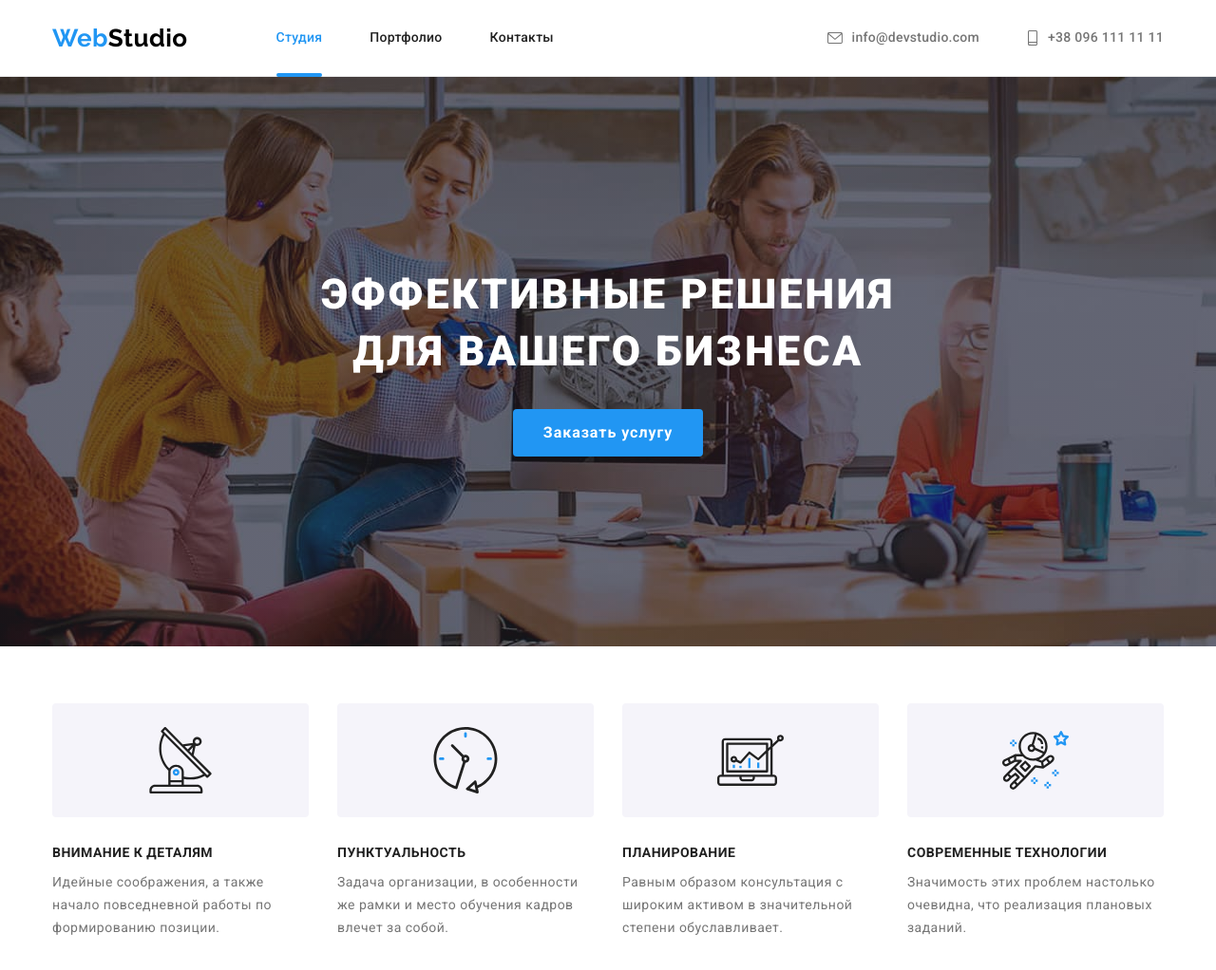
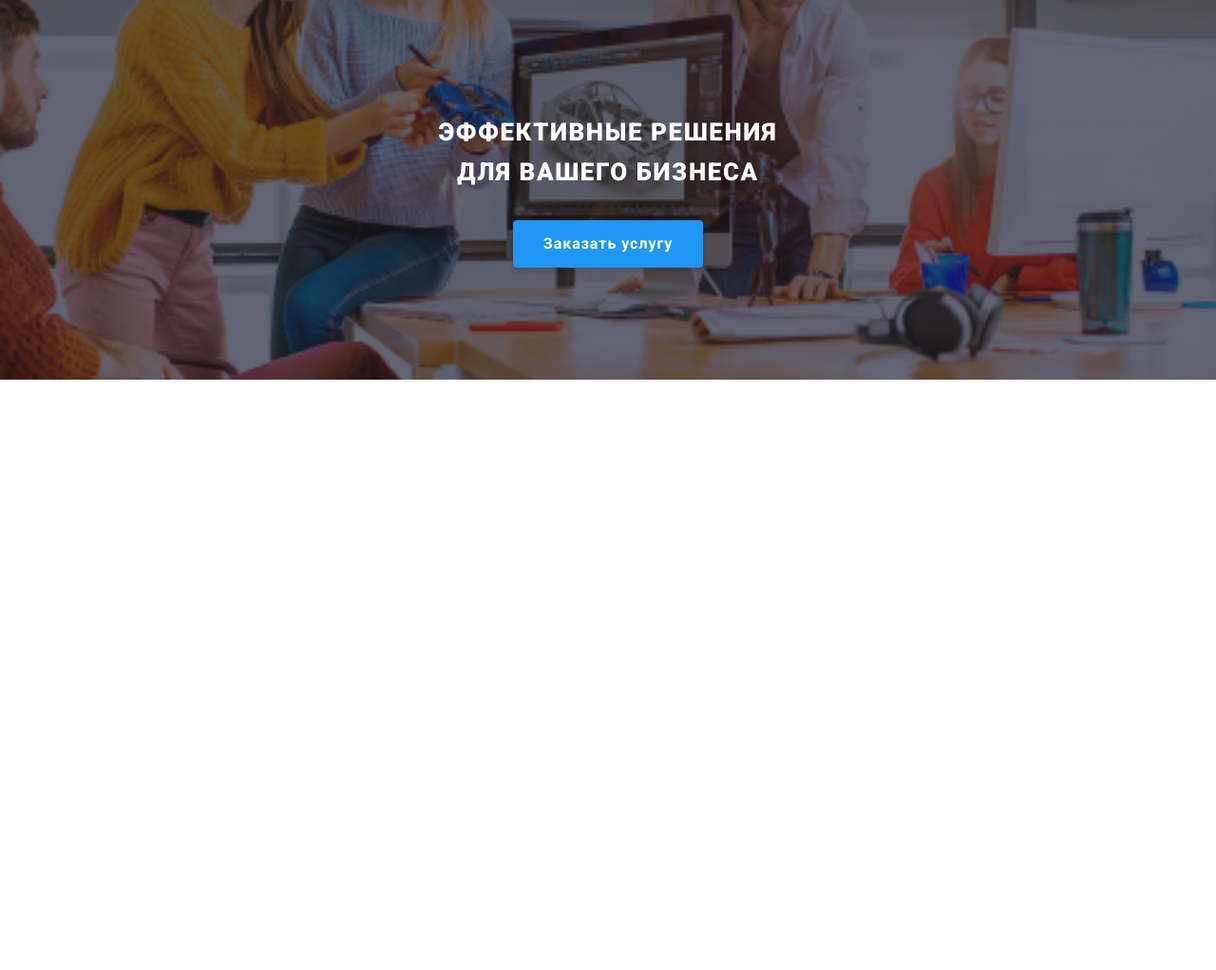
Before and after one commit to OksanaZel/goit-markup-hw-08, a plain HTML site: page index.html in a window 1280 px wide. Shown: the top 1022 px of the page at 95% size. After the commit the page ends 800 px from the top, so only its background shows below. Drawn offline with nearby package versions, Linux system fonts and the light colour scheme.

Commit message:
Отзывчивая верстка секция hero

```diff
--- a/index.html
+++ b/index.html
@@ -11,7 +11,7 @@
 </head>
 <body>
     <!-- Шапка сайта -->
-    <header class="header">
+    <!-- <header class="header">
         <div class="container">
             <nav class="navigation">
                 <a class="logo logo_light-theme link" href="./index.html"
@@ -51,17 +51,17 @@
                     </li>
                 </ul>
             </div>
-    </header>
+    </header> -->
     <main>
         <!-- Герой -->
         <section class="hero section">
             <div class="container">
-                <h1 class="title">Эффективные решения для вашего бизнеса</h1>
+                <h1 class="title">Эффективные решения <br/> для вашего бизнеса</h1>
                 <button class="modal-btn" type="button" data-modal-open>Заказать услугу</button>
             </div>
             </section>
         <!-- Преимущества -->
-        <section class="features section">
+        <!-- <section class="features section">
             <div class="container">
                 <h2 class="visually-hidden">Наши преимущества</h2>
                 <ul class="features-list">
@@ -107,9 +107,9 @@
                     </li>
                 </ul>
             </div>
-        </section>
+        </section> -->
         <!--Чем мы занимаемся -->
-        <section class="work section">
+        <!-- <section class="work section">
             <div class="container">
                 <h2 class="title">Чем мы занимаемся</h2>
                 <ul class="work-list">
@@ -136,9 +136,9 @@
                     </li>
                 </ul>
             </div>
-        </section>
+        </section> -->
         <!--Наша команда -->
-        <section class="team section">
+        <!-- <section class="team section">
             <div class="container">
                 <h2 class="title">Наша команда</h2>
                 <ul class="team-list">
@@ -279,9 +279,9 @@
                     </li>
                 </ul>
             </div>
-        </section>
+        </section> -->
         <!-- Постоянные клиенты-->
-        <section class="clients section">
+        <!-- <section class="clients section">
             <div class="container">
                 <h2 class="title">Постоянные клиенты</h2>
                 <ul class="clients-list list">
@@ -326,9 +326,9 @@
                 </ul>
             </div>
         </section>
-    </main>
+    </main> -->
     <!-- Футер -->
-    <footer class="footer section">
+    <!-- <footer class="footer section">
             <div class="container">
                 <div class="footer-contact">
                     <a class="logo logo_dark-theme link" href="./index.html" aria-label="логотип сайта" lang="en">
@@ -393,9 +393,9 @@
                         </form>
                 </div>
             </div>
-    </footer>
+    </footer> -->
 
-    <div class="backdrop is-hidden" data-modal>
+    <!-- <div class="backdrop is-hidden" data-modal>
         <div class="modal-window">
             <button class="modal-window__close-button" type="button" data-modal-close>
                <svg class="modal-window__close-icon">
@@ -439,7 +439,7 @@
                 <button class="modal-btn" type="submit">Отправить</button>
             </form>
         </div>
-    </div>
+    </div> -->
 <script src="./js/modal.js"></script>
 </body>
 </html>
--- a/sass/base/_container.scss
+++ b/sass/base/_container.scss
@@ -1,6 +1,22 @@
 .container {
-  width: 480px;
-  padding: 0 15px;
-  margin-left: auto;
-  margin-right: auto;
+  width: 100%;
 }
+
+@media screen and (min-width: 480px) {
+  .container {
+    max-width: 480px;
+    margin: 0 auto;
+  }
+}
+
+@media screen and (min-width: 768px) {
+  .container {
+    max-width: 768px;
+  }
+}
+
+@media screen and (min-width: 1200px) {
+  .container {
+    max-width: 1200px;
+  }
+}
--- a/sass/components/_section.scss
+++ b/sass/components/_section.scss
@@ -2,3 +2,10 @@
   padding-top: 60px;
   padding-bottom: 60px;
 }
+
+@media screen and (min-width: 1200px) {
+  .section {
+    padding-top: 94px;
+    padding-bottom: 94px;
+  }
+}
--- a/sass/layout/_hero.scss
+++ b/sass/layout/_hero.scss
@@ -1,35 +1,73 @@
 .hero {
-  height: 600px;
-  max-width: 1600px;
-  margin-left: auto;
-  margin-right: auto;
-
   background-color: #c4c4c4;
   background-image: linear-gradient(
       rgba(47, 48, 58, 0.4),
       rgba(47, 48, 58, 0.4)
     ),
-    url('../img/background-main.jpg');
+    url('../../img/hero/bg-mobile.jpg');
   background-repeat: no-repeat;
   background-position: center;
   background-size: cover;
 
+  @media screen and (min-device-pixel-ratio: 2),
+    screen and (min-resolution: 192dpi),
+    screen and (min-resolution: 2dppx) {
+    .hero {
+      background-image: url('../../img/hero/bg-mobile@2x.jpg');
+    }
+  }
+
   &.section {
-    padding-top: 200px;
-    padding-bottom: 200px;
+    padding-top: 118px;
+    padding-bottom: 118px;
   }
 
   & .title {
-    width: 696px;
-    margin-left: auto;
-    margin-right: auto;
     margin-bottom: 30px;
 
-    @include font(900, 44px, 1.36);
+    @include font(900, 26px, 1.62);
 
-    text-align: center;
     letter-spacing: 0.06em;
     text-transform: uppercase;
+
     color: #ffffff;
   }
 }
+
+@media screen and (min-width: 768px) {
+}
+// .hero {
+//   height: 600px;
+//   max-width: 1600px;
+//   margin-left: auto;
+//   margin-right: auto;
+
+//   background-color: #c4c4c4;
+//   background-image: linear-gradient(
+//       rgba(47, 48, 58, 0.4),
+//       rgba(47, 48, 58, 0.4)
+//     ),
+//     url('../img/background-main.jpg');
+//   background-repeat: no-repeat;
+//   background-position: center;
+//   background-size: cover;
+
+//   &.section {
+//     padding-top: 200px;
+//     padding-bottom: 200px;
+//   }
+
+//   & .title {
+//     width: 696px;
+//     margin-left: auto;
+//     margin-right: auto;
+//     margin-bottom: 30px;
+
+//     @include font(900, 44px, 1.36);
+
+//     text-align: center;
+//     letter-spacing: 0.06em;
+//     text-transform: uppercase;
+//     color: #ffffff;
+//   }
+// }
```
Also changed, not shown: css/main.css, css/main.min.css, css/portfolio.css, css/portfolio.min.css, img/hero/bg-mobile.jpg (added), img/hero/bg-mobile@2x.jpg (added), img/hero/bg-tablet.jpg (added), img/hero/bg-tablet@2x.jpg (added), 4 other files.
